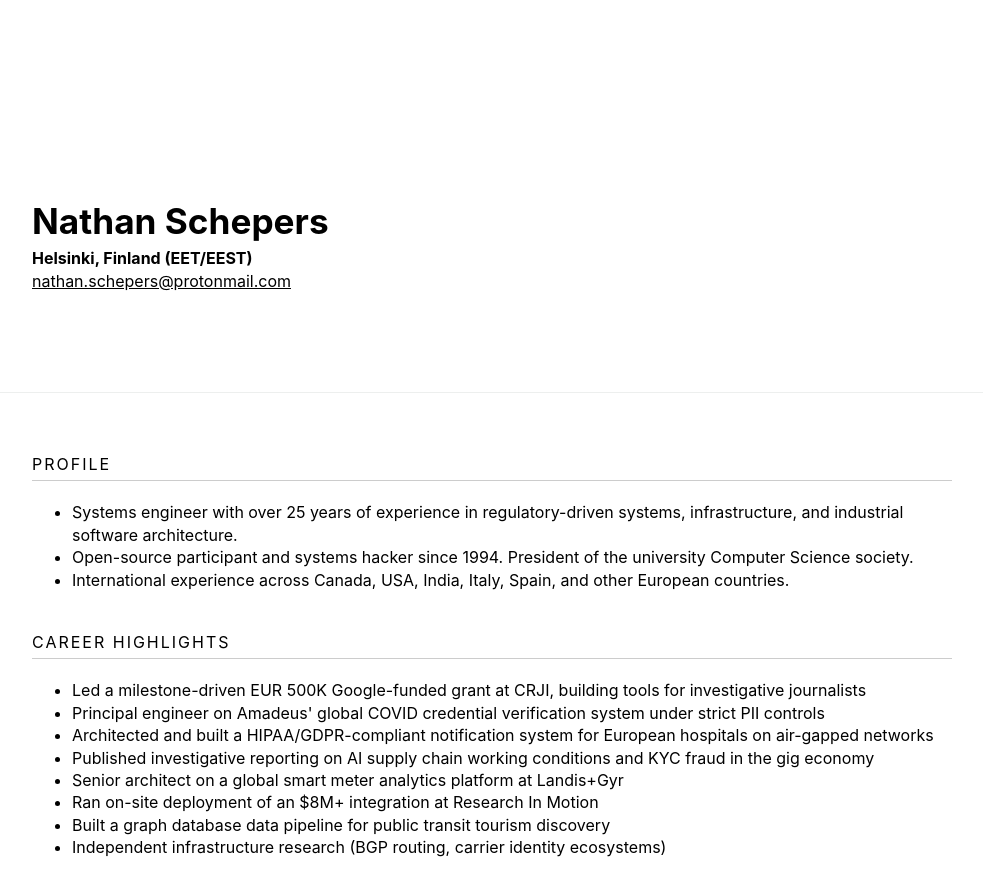
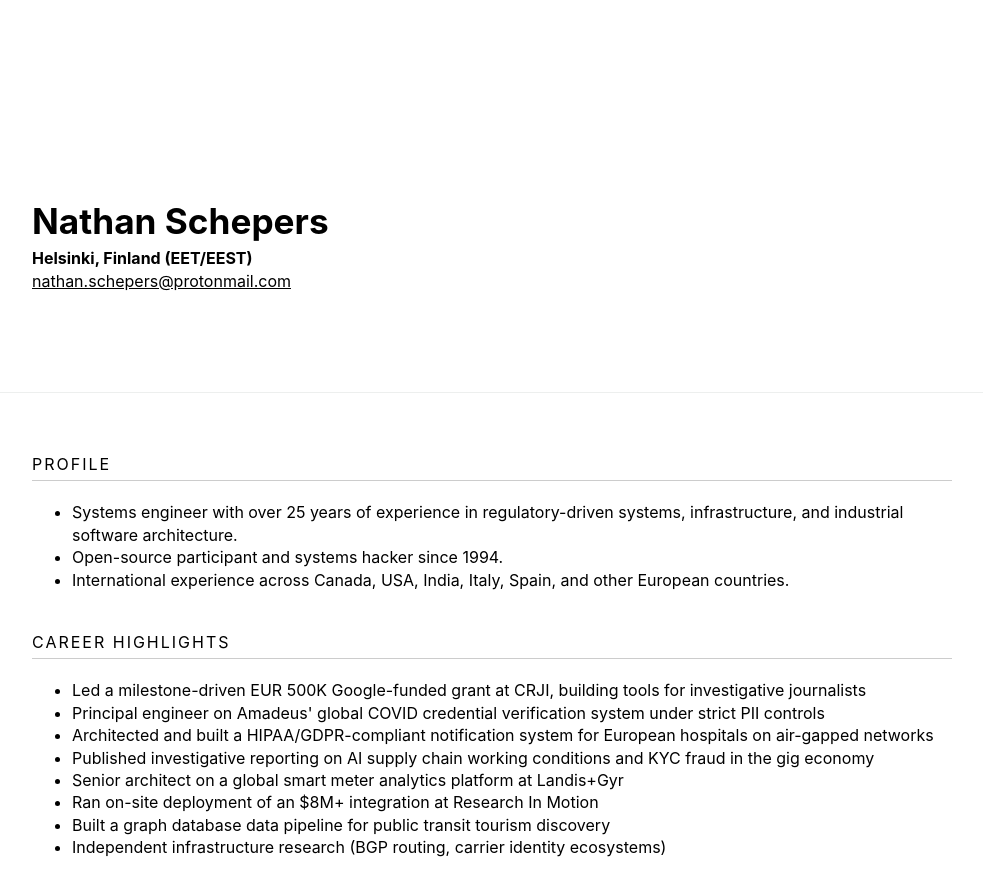
Before and after one commit to nathanschepers/resume, a Jekyll site: the page built from src/index.html, in a window 1280 px wide and 900 px high. Shown: the top 896 px of the window, without its empty margins (148-1131 px from the left). Built offline with Jekyll 4.4.1, drawn with Linux system fonts in a browser that asks for light colours.

Commit message:
Drop CS society mention from profile — hacker line does the work
Co-Authored-By: Claude Opus 4.6 (1M context) <noreply@anthropic.com>

```diff
--- a/src/_data/profile.yml
+++ b/src/_data/profile.yml
@@ -1,3 +1,3 @@
 -   description: Systems engineer with over 25 years of experience in regulatory-driven systems, infrastructure, and industrial software architecture.
--   description: Open-source participant and systems hacker since 1994. President of the university Computer Science society.
+-   description: Open-source participant and systems hacker since 1994.
 -   description: International experience across Canada, USA, India, Italy, Spain, and other European countries.
```
